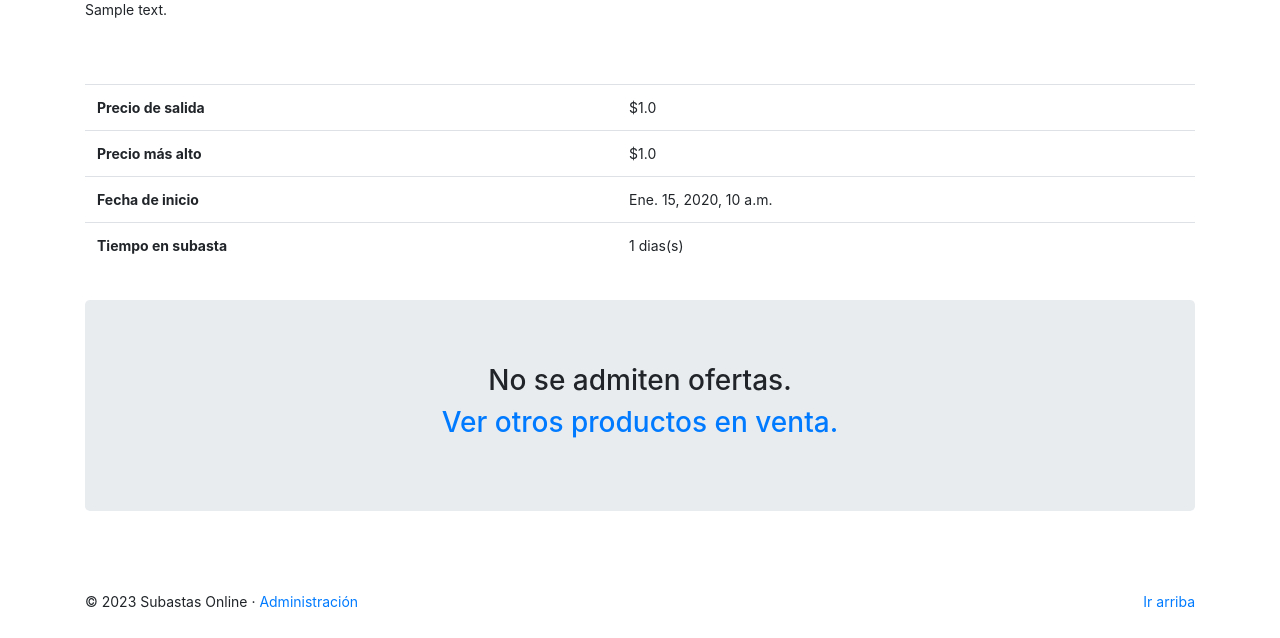
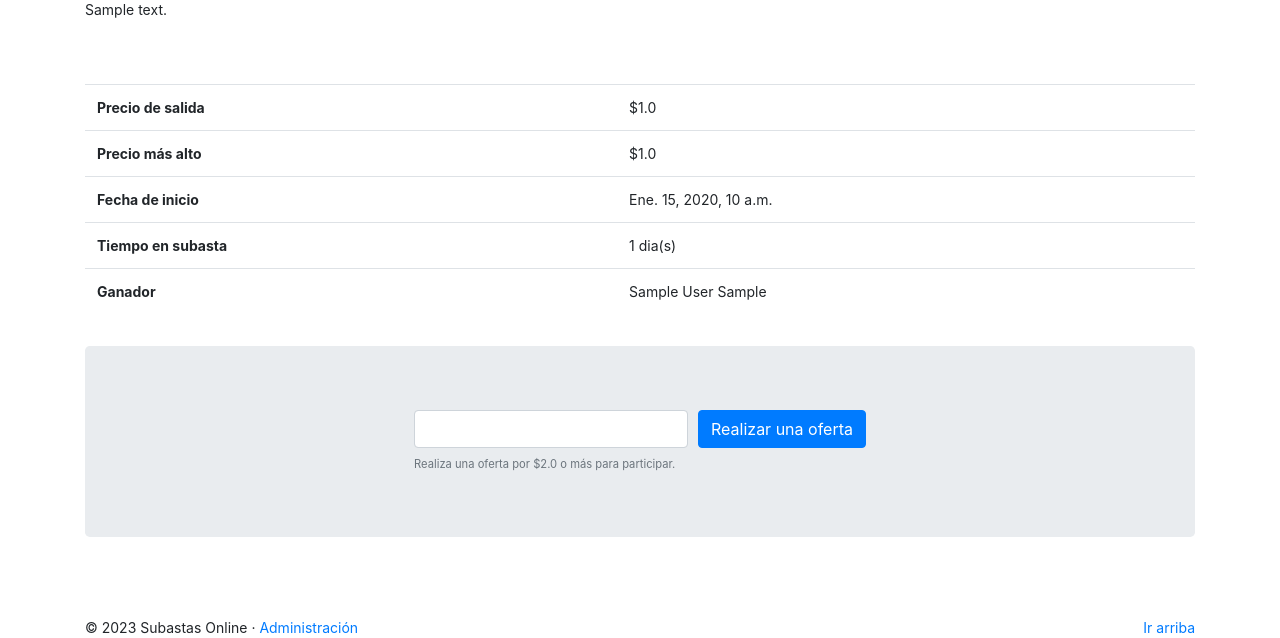
Before and after one commit to tecnopolis-ve/redes-ii, a Django app: page /productos/1 in a window 1280 px wide. Shown: the part 589-1227 px from the top of the page. Before the commit the page ends 1197 px from the top, so only its background shows below. Run offline with Django 3.2, Linux system fonts and the light colour scheme; a user stored in the database is signed in; tables that the repository leaves empty hold one stand-in row (values such as "Sample post"); grey boxes marked "Sample" are stand-in pictures; some libraries are stand-ins or nearby versions.

Commit message:
chore: working bid

```diff
--- a/app/subastas_redes/models.py
+++ b/app/subastas_redes/models.py
@@ -160,7 +160,6 @@ class Factura(BaseModel):
     cliente = models.ForeignKey(User, on_delete=models.CASCADE)
     fecha = models.DateField()
     total_monto = models.FloatField()
-    total_manejo_envio = models.FloatField()
 
     def __str__(self):
         return self.numero
@@ -170,12 +169,8 @@ class Factura(BaseModel):
         return '$' + str(self.total_monto)
 
     @property
-    def total_manejo_envio_display(self):
-        return '$' + str(self.total_manejo_envio)
-
-    @property
     def gran_total_display(self):
-        return '$' + str(self.total_monto + self.total_manejo_envio)
+        return '$' + str(self.total_monto)
 
 class ItemFactura(BaseModel):
     factura = models.ForeignKey(Factura, on_delete=models.CASCADE)
--- a/app/subastas_redes/public/productos/productos.py
+++ b/app/subastas_redes/public/productos/productos.py
@@ -11,10 +11,11 @@ from django.contrib import messages
 from itertools import chain
 import operator, datetime
 
+
 def list(request, subasta_id=None, tienda_id=None):
 
-    precio_minimo = request.GET.get('precio_minimo', None)
-    precio_maximo = request.GET.get('precio_maximo', None)
+    precio_minimo = request.GET.get("precio_minimo", None)
+    precio_maximo = request.GET.get("precio_maximo", None)
 
     filtros_and = []
     filtros_or = []
@@ -37,35 +38,37 @@ def list(request, subasta_id=None, tienda_id=None):
             productos = productos.filter(and_cond)
 
         paginator = Paginator(productos, 9)
-        page_number = request.GET.get('page')
+        page_number = request.GET.get("page")
         page_obj = paginator.get_page(page_number)
 
-        return render(request, "public/productos/list-subasta.html", {
-            'data': page_obj,
-        })
+        return render(
+            request,
+            "public/productos/list-subasta.html",
+            {
+                "data": page_obj,
+            },
+        )
 
     elif tienda_id:
 
         tienda = Tienda.objects.filter(pk=tienda_id).first()
 
-        page_number = request.GET.get('page')
+        page_number = request.GET.get("page")
         page_obj = paginator.get_page(page_number)
 
-        return render(request, "public/productos/list.html", {
-            'tienda': tienda,
-            'data': page_obj
-        })
+        return render(
+            request, "public/productos/list.html", {"tienda": tienda, "data": page_obj}
+        )
 
     else:
         productos = Producto.objects.filter().all()
 
         paginator = Paginator(productos, 9)
-        page_number = request.GET.get('page')
+        page_number = request.GET.get("page")
         page_obj = paginator.get_page(page_number)
 
-        return render(request, "public/productos/list.html", {
-            'data': page_obj
-        })
+        return render(request, "public/productos/list.html", {"data": page_obj})
+
 
 def detail(request, producto_id):
 
@@ -73,10 +76,19 @@ def detail(request, producto_id):
     item_admite_ofertas = True
     form = None
 
+    usuario_id = request.user.pk
+    usuario_ganador = None
+    es_ganador = False
+
     producto = Producto.objects.get(pk=producto_id)
+
+    try:
+        usuario_ganador = Puja.objects.get(producto=producto_id, ganador=True)
+        es_ganador = usuario_id == usuario_ganador.participante.pk
+    except Exception as e:
+        pass
+
     render_view = "public/productos/detail.html"
-
-    usuario_id = request.user.pk
 
     if usuario_id:
         puja = Puja()
@@ -84,27 +96,40 @@ def detail(request, producto_id):
         puja.producto = producto
         form = PujaForm(instance=puja)
 
-    if producto.fecha_inicio + datetime.timedelta(days=producto.duracion) < timezone.now():
-        item_admite_ofertas = False
+    item_admite_ofertas = (producto.fecha_inicio + datetime.timedelta(days=producto.duracion) < timezone.now()) or not usuario_ganador
 
     if request.method == "POST":
         form = PujaForm(data=request.POST)
-        if form.is_valid():
-            producto.bid = form.data.get('bid')
+        if form.is_valid() and not usuario_ganador:
+            producto.bid = form.data.get("bid")
             producto.save()
             data = form.save()
 
             if data is not None:
-                messages.add_message(request, messages.SUCCESS, 'Hemos registrado tu oferta correctamente.')
+                messages.add_message(
+                    request,
+                    messages.SUCCESS,
+                    "Hemos registrado tu oferta correctamente.",
+                )
 
-                return redirect('public:productos:detail', producto_id)
+                return redirect("public:productos:detail", producto_id)
 
         else:
-            messages.add_message(request, messages.WARNING, 'No hemos podido procesar tu solicitud porque contiene errores.')
+            messages.add_message(
+                request,
+                messages.WARNING,
+                "No hemos podido procesar tu solicitud porque contiene errores.",
+            )
 
-    return render(request, render_view, {
-        'producto': producto,
-        'item_admite_ofertas': item_admite_ofertas,
-        'participante': usuario_id,
-        'form': form,
-    })
+    return render(
+        request,
+        render_view,
+        {
+            "producto": producto,
+            "item_admite_ofertas": item_admite_ofertas,
+            "participante": usuario_id,
+            "form": form,
+            "es_ganador": es_ganador,
+            "usuario_ganador": usuario_ganador
+        },
+    )
--- a/app/subastas_redes/public/templates/public/productos/commons_subasta.html
+++ b/app/subastas_redes/public/templates/public/productos/commons_subasta.html
@@ -20,8 +20,14 @@
                 </tr>
                 <tr>
                     <td><strong>Tiempo en subasta</strong></td>
-                    <td>{{ producto.duracion }} dias(s)</td>
+                    <td>{{ producto.duracion }} dia(s)</td>
                 </tr>
+                {% if usuario_ganador %}
+                    <tr>
+                        <td><strong>Ganador</strong></td>
+                        <td>{{ usuario_ganador.participante.nombre_completo }}</td>
+                    </tr>
+                {% endif %}
             </tbody>
         </table>
     </div>
@@ -48,8 +54,12 @@
                         </div>
                     </form>
                 {% else %}
-                    <h3>No se admiten ofertas.</h3>
-                    <h3><a href="{% url 'public:productos:list' %}">Ver otros productos en venta.</a></h3>
+                    {% if es_ganador %}
+                        <h3>Felicidades, ganaste esta subasta.</h3>
+                    {% else %}
+                        <h3>No se admiten ofertas.</h3>
+                        <h3><a href="{% url 'public:productos:list' %}">Ver otros productos en venta.</a></h3>
+                    {% endif %}
                 {% endif %}
             {% else %}
                 <h3>Debes Iniciar sesión para participar.</h3>
--- a/app/subastas_redes/usuario/productos/productos.py
+++ b/app/subastas_redes/usuario/productos/productos.py
@@ -2,7 +2,7 @@ from django.urls import reverse
 from django.shortcuts import render
 from django.shortcuts import redirect
 from django.contrib.auth.decorators import user_passes_test, login_required
-from subastas_redes.models import Producto
+from subastas_redes.models import Puja
 # from django.http import HttpResponse
 # from django.template.loader import render_to_string
 # from weasyprint import HTML
@@ -14,7 +14,7 @@ from django.http import HttpResponse
 @login_required
 @user_passes_test(lambda u:not (u.is_admin or u.is_superuser))
 def list(request):
-    productos = Producto.objects.all()
+    productos = Puja.objects.filter(participante__pk=request.user.pk, ganador=True).all()
     return render(request, "usuario/productos/list.html", {
         'productos': productos,
     })
--- a/app/subastas_redes/usuario/templates/usuario/facturas/list.html
+++ b/app/subastas_redes/usuario/templates/usuario/facturas/list.html
@@ -13,7 +13,6 @@
                 <th>Número</th>
                 <th>Fecha</th>
                 <th>Subtotal</th>
-                <th>Manejo y envío</th>
                 <th>Total</th>
                 <th></th>
             </tr>
@@ -24,7 +23,6 @@
                     <td>{{ elem.pk }}</td>
                     <td>{{ elem.fecha|date:'d-m-Y' }}</td>
                     <td>{{ elem.total_monto_display }}</td>
-                    <td>{{ elem.total_manejo_envio_display }}</td>
                     <td>{{ elem.gran_total_display }}</td>
                     <td>
                         <ul class="list-inline">
@@ -35,5 +33,4 @@
             {% endfor %}
         </tbody>
     </table>
-
 {% endblock %}
```
Also changed, not shown: app/subastas_redes/usuario/templates/usuario/productos/list.html (+5 -35 lines), app/subastas_redes/migrations/0019_remove_factura_total_manejo_envio.py (added).
